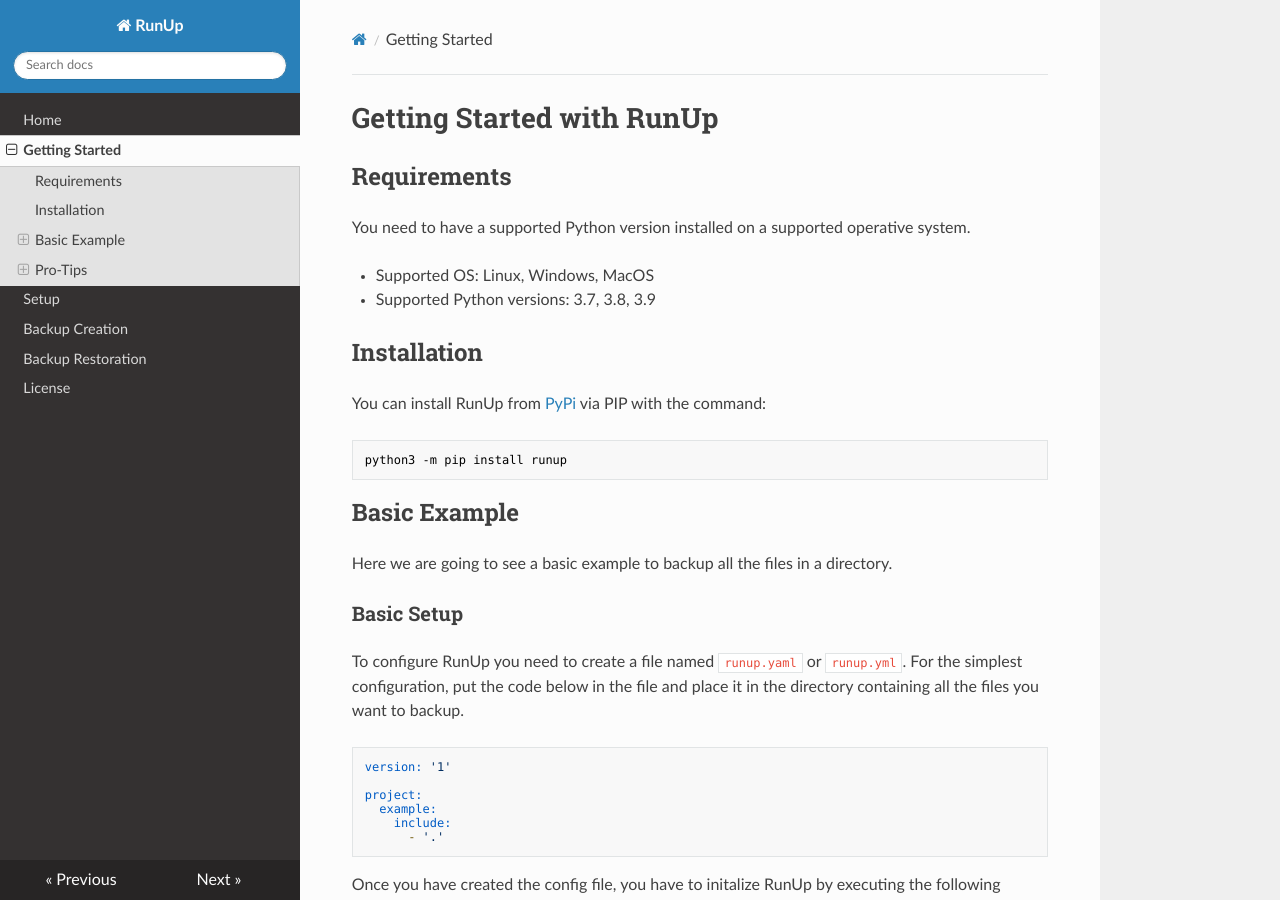
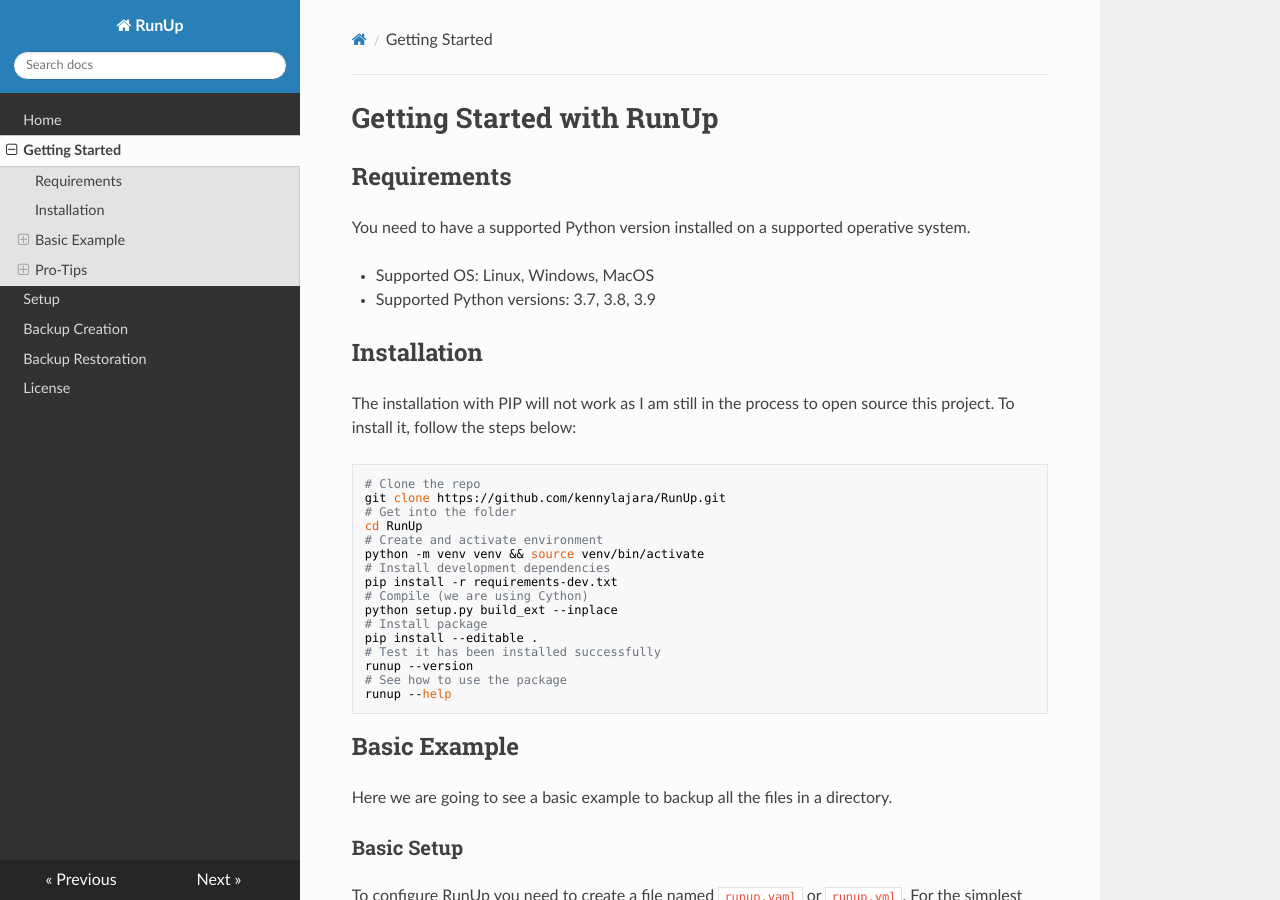
Before and after one commit to kennylajara/run-up, an MkDocs documentation site: the page built from docs/getting-started.md, in a window 1280 px wide and 900 px high. Built offline with MkDocs 1.6.1, drawn with Linux system fonts in a browser that asks for light colours; nearby versions of some CDN libraries.

Commit message:
Update getting-started.md

````diff
--- a/docs/getting-started.md
+++ b/docs/getting-started.md
@@ -9,10 +9,33 @@ You need to have a supported Python version installed on a supported operative s
 
 ## Installation
 
+<!--
 You can install RunUp from [PyPi](https://pypi.org/project/RunUp/) via PIP with the command:
 
 ```
 python3 -m pip install runup
+```
+-->
+
+The installation with PIP will not work as I am still in the process to open source this project. To install it, follow the steps below:
+
+```
+# Clone the repo
+git clone https://github.com/kennylajara/RunUp.git
+# Get into the folder
+cd RunUp
+# Create and activate environment
+python -m venv venv && source venv/bin/activate
+# Install development dependencies
+pip install -r requirements-dev.txt
+# Compile (we are using Cython)
+python setup.py build_ext --inplace
+# Install package
+pip install --editable .
+# Test it has been installed successfully
+runup --version
+# See how to use the package
+runup --help
 ```
 
 ## Basic Example
````
